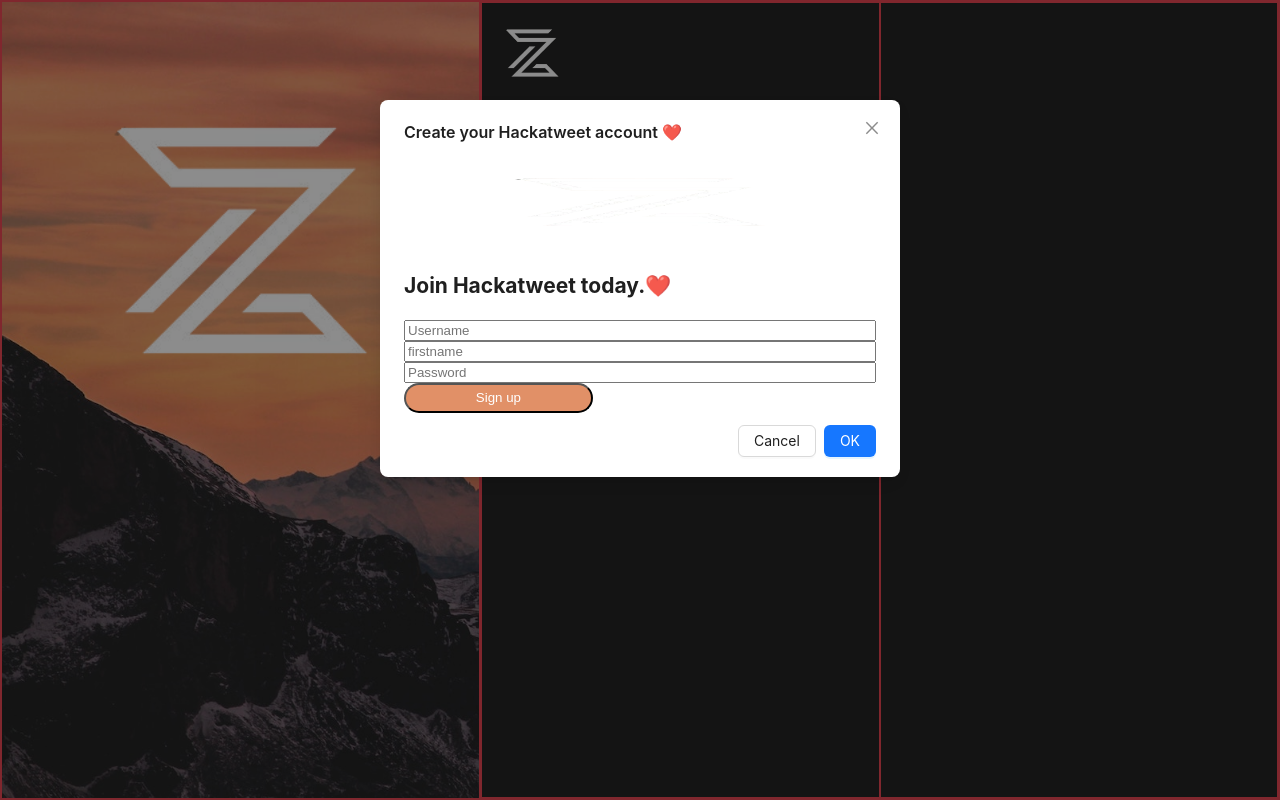
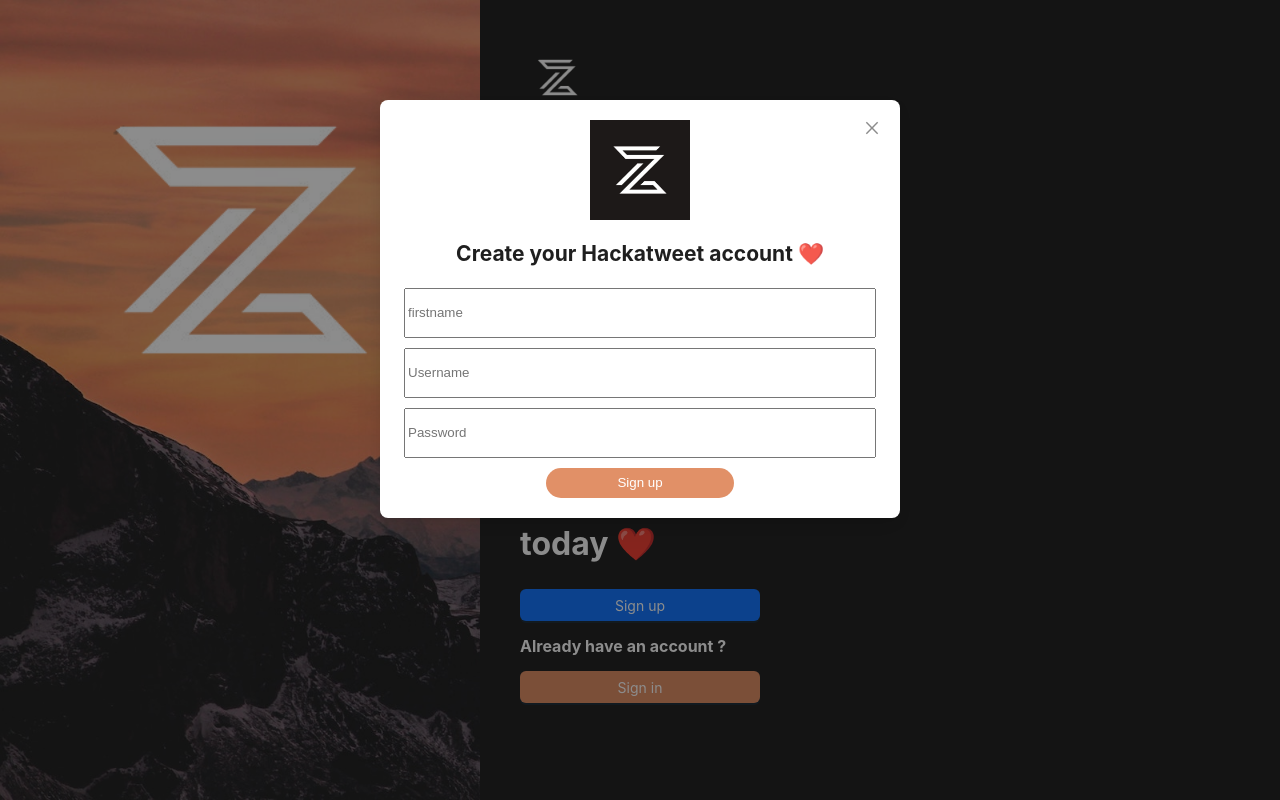
Before and after one commit to romaincochonnat/hackatweet-frontend, a Next.js app: page / in a window 1280 px wide. Both pictures are taken after a click on the button "Sign up". Built offline with nearby package versions, Linux system fonts and the light colour scheme.

Commit message:
fin home et redirection

```diff
--- a/components/Inorup.js
+++ b/components/Inorup.js
@@ -9,13 +9,13 @@
       <div className={styles.logoContainer}>
         <Image
           src="/zimage-removebg-preview.png"
-          width={100}
-          height={100}
+          width={75}
+          height={75}
           alt="brand logo"
         />
       </div>
-      <h1 className={styles.title1}>See what's happening ❤️</h1>
-      <h2 className={styles.title2}>Join Hackatweet today.❤️</h2>
+      <h1 className={styles.title1}>See what's happening</h1>
+      <h2 className={styles.title2}>Join Hackatweet today ❤️</h2>
       <Modal name="Sign up" />
 
       <h3 className={styles.title3}>Already have an account ?</h3>
--- a/components/Modal.js
+++ b/components/Modal.js
@@ -2,6 +2,7 @@
 import { Button, Modal } from "antd";
 import styles from "../styles/Modal.module.css";
 import Image from "next/image";
+import { Redirect } from "react-router-dom";
 
 const App = (props) => {
   const [open, setOpen] = useState(false);
@@ -28,41 +29,59 @@
   };
 
   let phrase = "";
+  let colorButton = "";
+  let hidden = "";
+  let signingin = "";
   if (props.name === "Sign up") {
     phrase = "Create your Hackatweet account ❤️";
   } else if (props.name === "Sign in") {
     phrase = "Sign in with luv ❤️";
+    colorButton = "#e19067";
+    hidden = true;
+    signingin = true;
   }
 
   let modalContent;
   modalContent = (
     <div className={styles.modalContent}>
-      <Image
-        src="/zimage-removebg-preview.png"
-        width={100}
-        height={100}
-        alt="brand logo"
-      />
-      <h2 className={styles.title2}>Join Hackatweet today.❤️</h2>
+      <div style={{ width: 100, height: 100 }}>
+        <Image src="/zimage.jpg" width={100} height={100} alt="brand logo" />
+      </div>
+
+      <h2 className={styles.title2}>{phrase}</h2>
+      {!hidden ? (
+        <input
+          className={styles.input}
+          type="text"
+          placeholder="firstname"
+          onChange={(e) => setFirstname(e.target.value)}
+          value={firstname}
+        />
+      ) : null}
       <input
+        className={styles.input}
         type="text"
         placeholder="Username"
         onChange={(e) => setUsername(e.target.value)}
         value={username}
       />
       <input
-        type="password"
-        placeholder="firstname"
-        onChange={(e) => setFirstname(e.target.value)}
-        value={firstname}
-      />
-      <input
+        className={styles.input}
         type="password"
         placeholder="Password"
         onChange={(e) => setPassword(e.target.value)}
         value={password}
       />
-      <button className={styles.signUp} onClick={() => signup()}>
+      <button
+        className={styles.buttonModal}
+        onClick={() => {
+          if (signingin) {
+            signin();
+          } else {
+            signup();
+          }
+        }}
+      >
         {props.name}
       </button>
     </div>
@@ -79,18 +98,38 @@
       }),
     });
   }
+  function signin() {
+    fetch("http://localhost:3000/users/signin", {
+      method: "POST",
+      headers: { "Content-Type": "application/json" },
+      body: JSON.stringify({
+        username: username,
+        password: password,
+      }),
+    })
+      .then((response) => response.json())
+      .then((data) => {
+        if (data.result === true) {
+          return <Redirect to="/feed" />;
+        }
+      });
+  }
 
   return (
     <>
-      <Button type="primary" onClick={showModal}>
+      <Button
+        type="primary"
+        onClick={showModal}
+        style={{ backgroundColor: colorButton }}
+      >
         {props.name}
       </Button>
       <Modal
-        title={phrase}
         open={open}
         onOk={handleOk}
         confirmLoading={confirmLoading}
         onCancel={handleCancel}
+        footer={null} // Enlever les boutons Cancel et OK
       >
         {modalContent}
       </Modal>
--- a/styles/Home.module.css
+++ b/styles/Home.module.css
@@ -3,7 +3,6 @@
   grid-template-columns: repeat(8, 1fr);
   grid-template-rows: repeat(6, 1fr);
   justify-content: center;
-  border: 1px #e94653 solid;
   height: 100vh;
 }
 
@@ -29,7 +28,6 @@
   grid-row-end: -1;
   grid-column-start: 1;
   grid-column-end: 4;
-  border: 1px #e94653 solid;
   background-image: url("../public/cover.jpg");
   background-size: cover;
 }
@@ -39,17 +37,15 @@
   grid-row-end: -1;
   grid-column-start: 4;
   grid-column-end: -1;
-  border: 1px #e94653 solid;
   background-color: #252525;
   display: flex;
 }
 
 .rightContentB {
-  border: 1px #e94653 solid;
   background-color: #252525;
   width: 50%;
 }
 .rightContentA {
-  border: 1px #e94653 solid;
-  width: 50%;
+  width: 40%;
+  padding: 5%;
 }
--- a/styles/Inorup.module.css
+++ b/styles/Inorup.module.css
@@ -2,3 +2,19 @@
   display: flex;
   flex-direction: column;
 }
+.title1 {
+  line-height: 1.15;
+  font-size: 4rem;
+  color: white;
+}
+.title2 {
+  line-height: 1.15;
+  font-size: 2rem;
+  color: white;
+}
+
+.title3 {
+  line-height: 1.15;
+  font-size: 1rem;
+  color: white;
+}
--- a/styles/Modal.module.css
+++ b/styles/Modal.module.css
@@ -1,6 +1,8 @@
 .modalContent {
   display: flex;
   flex-direction: column;
+  align-items: center;
+  justify-content: center;
 }
 
 .ant-modal-content {
@@ -11,12 +13,21 @@
   background-color: #252525; /* Background color for the modal content */
 }
 
-.signUp {
+.buttonModal {
   width: 40%;
   height: 30px;
   border-radius: 20px 20px 20px 20px;
   color: white;
   background-color: #e19067;
+  transition-duration: 0.4s;
+  border: none;
+}
+
+.buttonModal:hover {
+  background-color: white;
+  color: #252525;
+  border: solid 1px;
+  cursor: pointer;
 }
 
 /* .signIn {
@@ -26,3 +37,9 @@
   color: #e19067;
   background-color: #252525;
 } */
+
+.input {
+  height: 50px;
+  margin-bottom: 10px;
+  width: 100%;
+}
--- a/styles/globals.css
+++ b/styles/globals.css
@@ -8,20 +8,3 @@
 * {
   box-sizing: border-box;
 }
-
-.title1 {
-  line-height: 1.15;
-  font-size: 4rem;
-  color: white;
-}
-.title2 {
-  line-height: 1.15;
-  font-size: 2rem;
-  color: white;
-}
-
-.title3 {
-  line-height: 1.15;
-  font-size: 1rem;
-  color: white;
-}
```
Also changed, not shown: components/Feed.js (added, +18 -0 lines), pages/feed.js (added, +7 -0 lines), pages/main.js (deleted).
